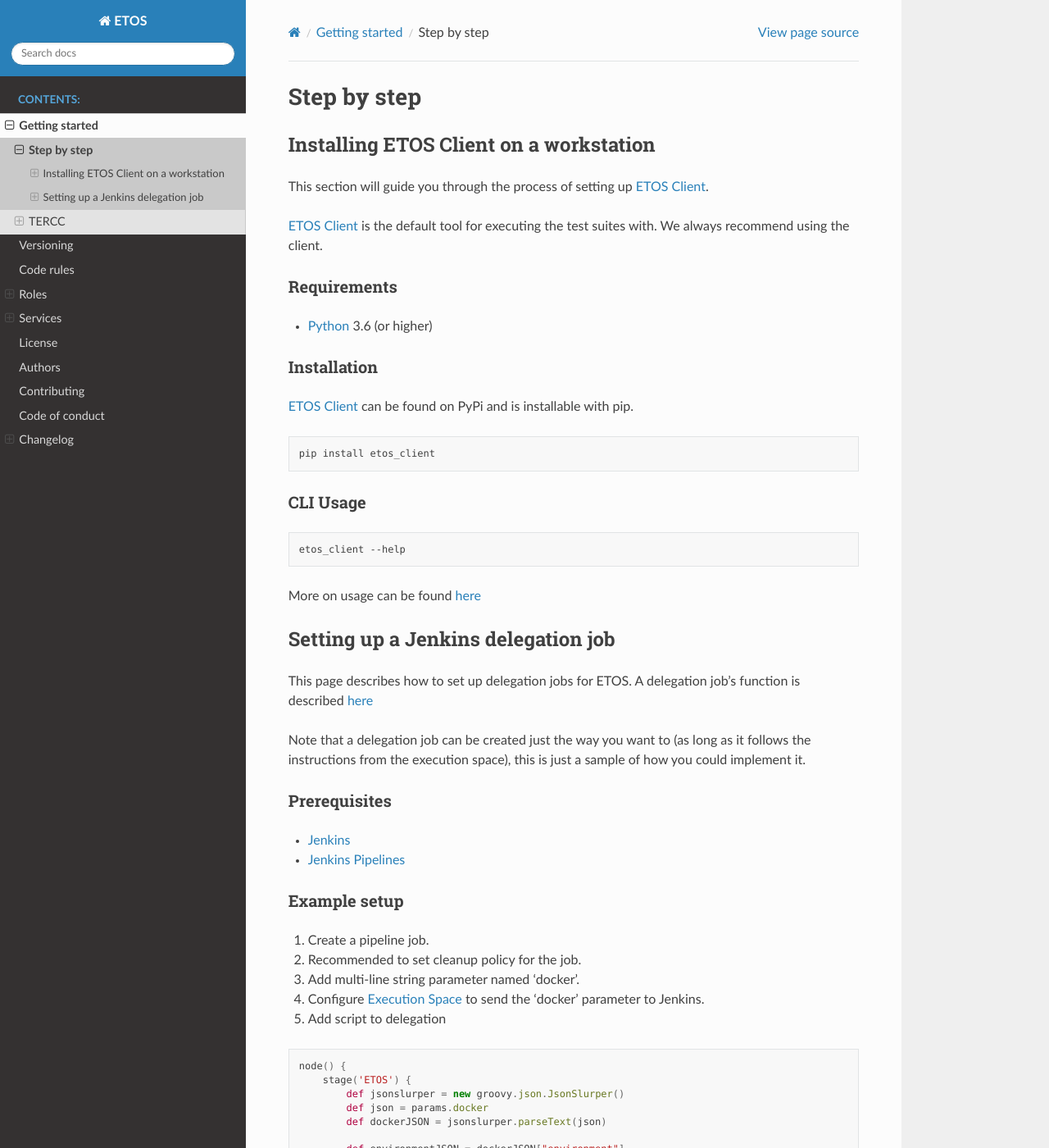
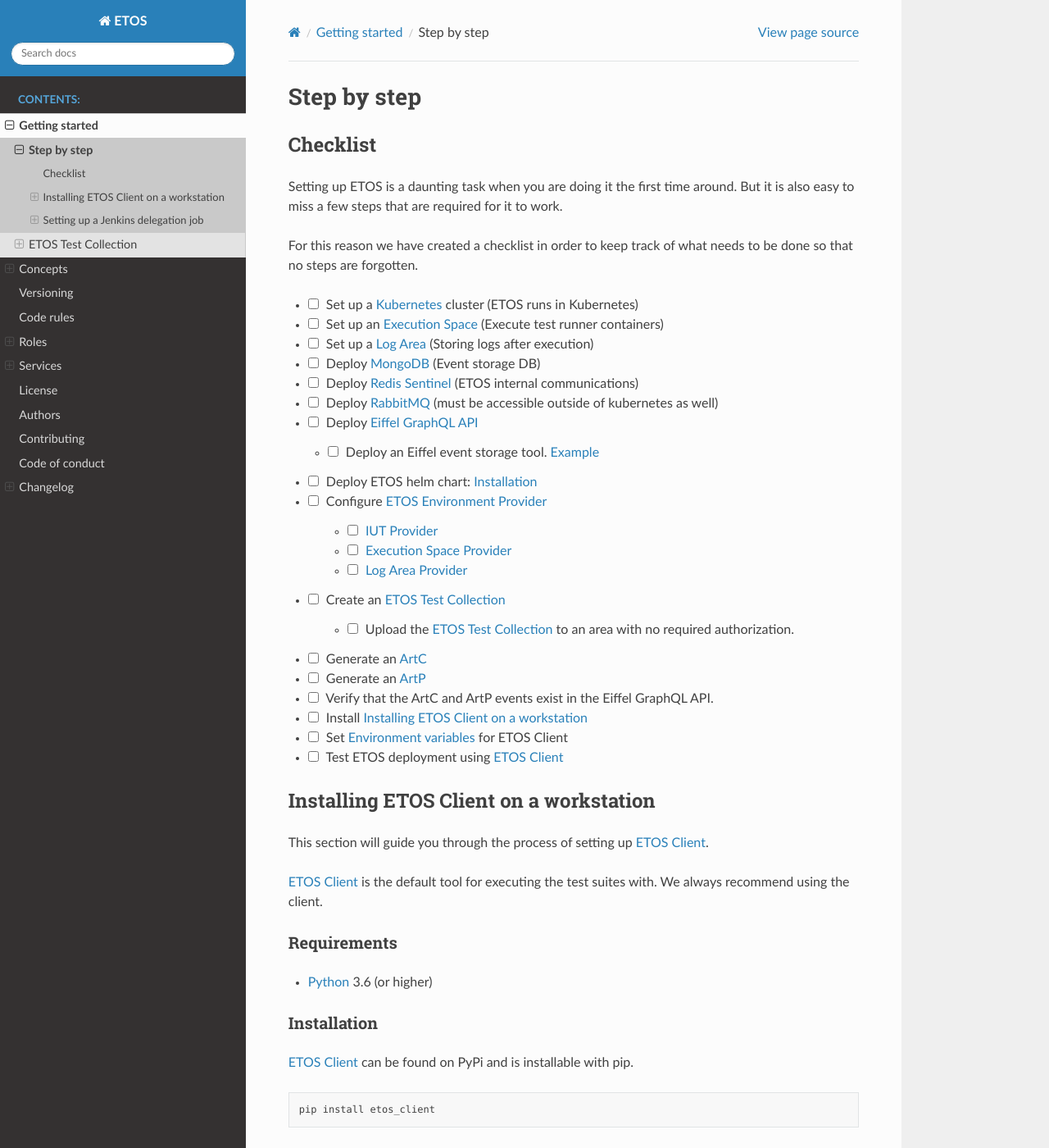
Before and after one commit to eiffel-community/etos, a Sphinx documentation site: the page built from source/getting_started/step-by-step.rst, in a window 1280 px wide and 1400 px high. Shown: the whole window at 82% size. Built offline with Sphinx 7.4.7 and the Read the Docs theme 2.0.0, drawn with Linux system fonts in a browser that asks for light colours.

Commit message:
Adding a checklist to follow when setting up ETOS (#44)
Co-authored-by: Fredrik Fristedt <fredrikfristedt@gmail.com>

```diff
--- a/source/getting_started/step-by-step.rst
+++ b/source/getting_started/step-by-step.rst
@@ -1,8 +1,53 @@
 .. _step-by-step:
+
+
+.. |checkbox| raw:: html
+
+    <input type="checkbox">
+
 
 ============
 Step by step
 ============
+
+
+Checklist
+=========
+
+Setting up ETOS is a daunting task when you are doing it the first time around.
+But it is also easy to miss a few steps that are required for it to work.
+
+For this reason we have created a checklist in order to keep track of what needs to be done so that no steps are forgotten.
+
+* |checkbox| Set up a `Kubernetes <https://kubernetes.io/>`_ cluster (ETOS runs in Kubernetes)
+* |checkbox| Set up an :ref:`execution_space` (Execute test runner containers)
+* |checkbox| Set up a :ref:`log_area` (Storing logs after execution)
+* |checkbox| Deploy `MongoDB <https://www.mongodb.com/>`_ (Event storage DB)
+* |checkbox| Deploy `Redis Sentinel <https://redis.io/topics/sentinel>`_ (ETOS internal communications)
+* |checkbox| Deploy `RabbitMQ <https://www.rabbitmq.com/>`_ (must be accessible outside of kubernetes as well)
+* |checkbox| Deploy `Eiffel GraphQL API <https://eiffel-graphql-api.readthedocs.io/en/latest/readme.html#>`_
+
+  * |checkbox| Deploy an Eiffel event storage tool. `Example <https://eiffel-graphql-api.readthedocs.io/en/latest/examples.html#start-storage-docker>`_
+
+* |checkbox| Deploy ETOS helm chart: :ref:`index:Installation`
+* |checkbox| Configure :ref:`etos-environment-provider`
+
+   * |checkbox| :ref:`services/etos_environment_provider:IUT Provider`
+
+   * |checkbox| :ref:`services/etos_environment_provider:Execution Space Provider`
+
+   * |checkbox| :ref:`services/etos_environment_provider:Log Area Provider`
+
+* |checkbox| Create an :ref:`tercc`
+
+   * |checkbox| Upload the :ref:`tercc` to an area with no required authorization.
+
+* |checkbox| Generate an `ArtC <https://github.com/eiffel-community/eiffel/blob/master/eiffel-vocabulary/EiffelArtifactCreatedEvent.md>`_
+* |checkbox| Generate an `ArtP <https://github.com/eiffel-community/eiffel/blob/master/eiffel-vocabulary/EiffelArtifactPublishedEvent.md>`_
+* |checkbox| Verify that the ArtC and ArtP events exist in the Eiffel GraphQL API.
+* |checkbox| Install :ref:`getting_started/step-by-step:Installing ETOS Client on a workstation`
+* |checkbox| Set :ref:`services/etos_client:Environment variables` for ETOS Client
+* |checkbox| Test ETOS deployment using :ref:`ETOS Client <services/etos_client:General Syntax>`
 
 
 Installing ETOS Client on a workstation
--- a/source/getting_started/tercc.rst
+++ b/source/getting_started/tercc.rst
@@ -1,8 +1,8 @@
 .. _tercc:
 
-=====
-TERCC
-=====
+====================
+ETOS Test Collection
+====================
 
 This page describes the ETOS test collection.
 
--- a/source/index.rst
+++ b/source/index.rst
@@ -8,6 +11,7 @@
    :caption: Contents:
 
    getting_started/index
+   concepts/index
    Versioning <versioning>
    Code rules <coderules>
    Roles <roles/index>
--- a/source/services/etos_client.rst
+++ b/source/services/etos_client.rst
@@ -141,7 +141,7 @@
    * - Name
      - Required
      - Meaning
-   * - GRAPHQL_API
+   * - ETOS_GRAPHQL_API
      - Yes
      - Specifies URL to Eiffel GraphQL API instance to use.
    * - ETOS_API
```
Also changed, not shown: other parts of source/index.rst (+3 -0 lines), source/concepts/execution_space.rst (added, +15 -0 lines), source/concepts/index.rst (added, +13 -0 lines), source/concepts/iut.rst (added, +11 -0 lines), source/concepts/log_area.rst (added, +13 -0 lines), source/services/etos_environment_provider.rst (+8 -8 lines).
